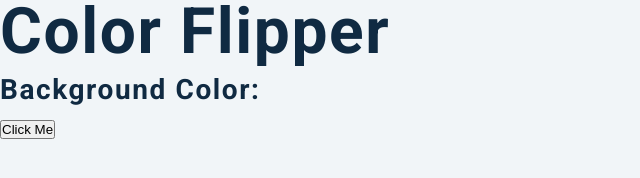
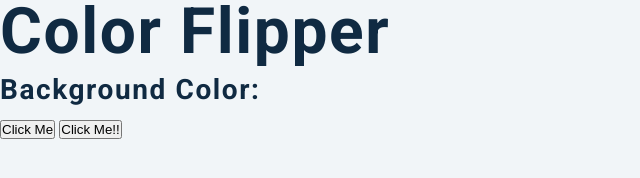
Before and after one commit to TomNguyen21/ColorSwitcher, a plain HTML site: page index.html in a window 1280 px wide. Shown: the whole page, without its empty margins (0-640 px from the left). Drawn offline with nearby package versions, Linux system fonts and the light colour scheme.

Commit message:
Add button for hex color

```diff
--- a/index.html
+++ b/index.html
@@ -12,6 +12,7 @@
     <h1>color flipper</h1>
     <h3>Background Color: <span class="color"></span></h3>
     <button id="btn">Click Me</button>
+    <button id ="btn2">Click Me!!</button>
     <!-- javascript -->
     <script src="script.js"></script>
   </body>
```
